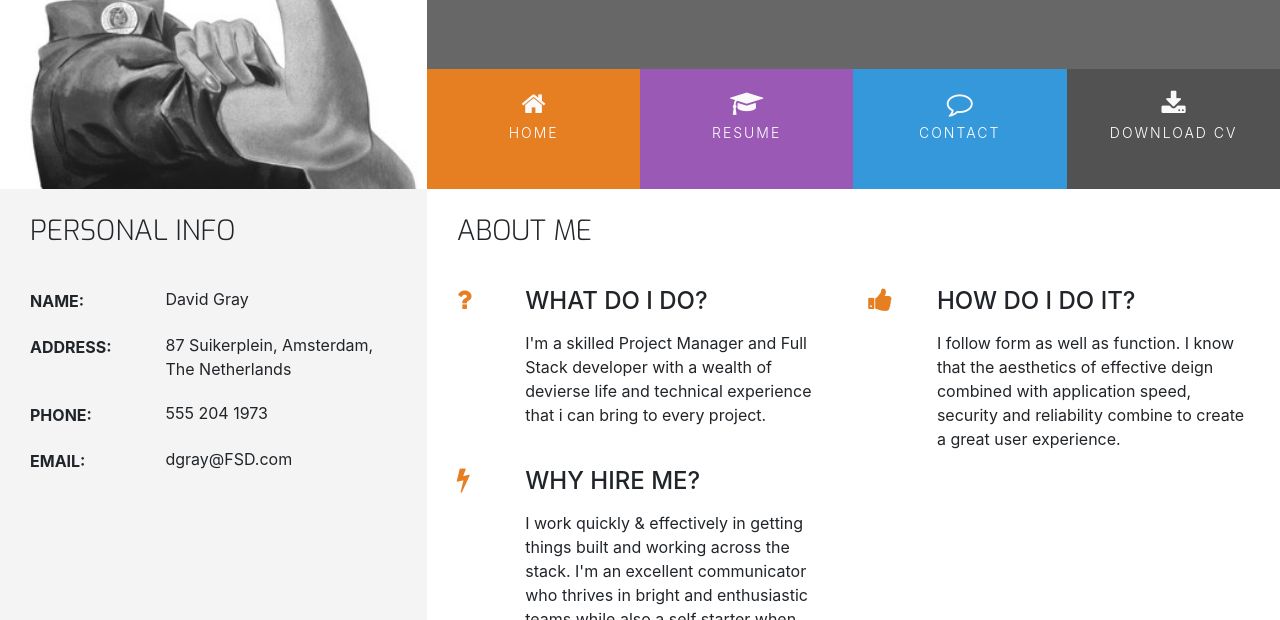
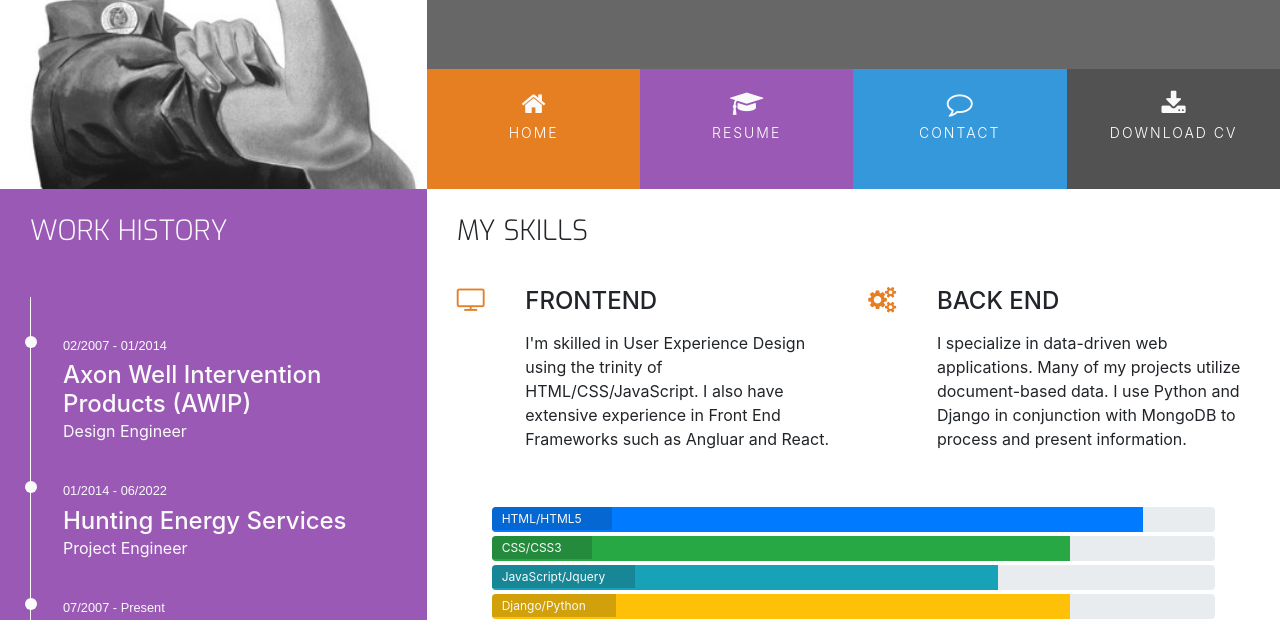
Before and after one commit to dave89gray/MIni_project_rosie_odenkirk, a plain HTML site: page resume.html in a window 1280 px wide. Shown: the part 180-800 px from the top of the page. Drawn offline with nearby package versions, Linux system fonts and the light colour scheme.

Commit message:
Add new resume page and css styling to it

```diff
--- a/assets/css/style.css
+++ b/assets/css/style.css
@@ -12,6 +12,10 @@
 
 .bg-color-personal-info {
     background-color: #f4f4f4;
+}
+
+.bg-color-work-history {
+    background-color: #9b59b6;
 }
 
 .ui-menu-color-home {
@@ -63,6 +67,7 @@ h4 {
     float: none;
 }
 
+.history-heading,
 .section-heading {
     font-family: "Exo", sans-serif;
     font-weight: 300;
@@ -260,3 +265,72 @@ footer {
     position: relative;
     width: 60%;
 }
+
+/* -------------------------------------------- Skills */
+
+.progress {
+    position: relative;
+    height: 25px;
+    margin-bottom: 4px;
+}
+
+.progress-type {
+    position: absolute;
+    left: 0px;
+    font-weight: 400;
+    padding: 3px 30px 2px 10px;
+    color: #fafafa;
+    background-color: rgba(25, 25, 25, 0.2);
+}
+
+.progress-section {
+    margin: 40px 20px;
+}
+
+/* -------------------------------------------- Work History */
+
+.history-heading {
+    color: #fafafa;
+    margin-bottom: 50px;
+}
+
+.timeline-item {
+    padding: 4em 2em 0em 2em;
+    position: relative;
+    color: #fafafa;
+    border-left: 1px solid;
+}
+
+.timeline-item p {
+    padding: 0;
+    margin: 0;
+}
+
+.timeline-item:before {
+    content: attr(data-dates);
+    position: absolute;
+    left: 2.5em;
+    top: 3em;
+    display: block;
+    font-family: "Exp", sans-serif;
+    font-weight: 500;
+    font-size: 0.8em;
+    padding: 0;
+    margin: 0;
+}
+
+.timeline-item:after {
+    width: 12px;
+    height: 12px;
+    display: block;
+    top: 2.4em;
+    position: absolute;
+    left: -6px;
+    border-radius: 12px;
+    content: '';
+    background: #fafafa;
+}
+
+.history-items {
+    margin-bottom: 30px;
+}
--- a/resume.html
+++ b/resume.html
@@ -54,80 +54,46 @@
     </header>
     <section class="container-fluid">
         <div class="row">
-            <div class="col-md-4 bg-color-personal-info section-column">
+            <div class="col-md-4 bg-color-work-history section-column">
                 <div class="row">
                     <div class="col-12">
-                        <h3 class="section-heading uppercase">
-                            Personal info
+                        <h3 class="history-heading uppercase">
+                            Work History
                         </h3>
                     </div>
                 </div>
-                <div class="personal-info-item">
-                    <div class="key">
-                        <p class="uppercase">
-                            Name:
-                        </p>
+                <div class="history-items">
+                    <div class="timeline-item" data-dates="02/2007 - 01/2014">
+                        <h4>Axon Well Intervention Products (AWIP)</h4>
+                        <p>Design Engineer</p>
                     </div>
-                    <div class="value">
-                        <p>
-                            David Gray
-                        </p>
+                    <div class="timeline-item" data-dates="01/2014 - 06/2022">
+                        <h4>Hunting Energy Services</h4>
+                        <p>Project Engineer</p>
                     </div>
-                </div>
-                <div class="personal-info-item">
-                    <div class="key">
-                        <p class="uppercase">
-                            Address:
-                        </p>
-                    </div>
-                    <div class="value">
-                        <p>
-                            87 Suikerplein, Amsterdam, The Netherlands
-                        </p>
-                    </div>
-                </div>
-                <div class="personal-info-item">
-                    <div class="key">
-                        <p class="uppercase">
-                            Phone:
-                        </p>
-                    </div>
-                    <div class="value">
-                        <p>
-                            555 204 1973
-                        </p>
-                    </div>
-                </div>
-                <div class="personal-info-item">
-                    <div class="key">
-                        <p class="uppercase">
-                            Email:
-                        </p>
-                    </div>
-                    <div class="value">
-                        <p>
-                            dgray@FSD.com
-                        </p>
+                    <div class="timeline-item" data-dates="07/2007 - Present ">
+                        <h4>Plug Power</h4>
+                        <p>Project Manager</p>
                     </div>
                 </div>
             </div>
             <div class="col-md-8 bg-color-three-reasons section-column">
                 <div class="row">
                     <div class="col">
-                        <h3 class="section-heading uppercase">About Me</h3>
+                        <h3 class="section-heading uppercase">My Skills</h3>
                     </div>
                 </div>
                 <div class="row">
                     <div class="col-10 offset-1 offset-sm-0 col-sm-4 col-md-6">
                         <div class="row">
                             <div class="col-2">
-                                <i class="three-reasons-icon fa fa-question" aria-hidden="true"></i>
+                                <i class="three-reasons-icon fa fa-tv" aria-hidden="true"></i>
                             </div>
                             <div class="col-10">
-                                <h4 class="three-reasons-heading uppercase">What do i do?</h4>
+                                <h4 class="three-reasons-heading uppercase">Frontend</h4>
                                 <p>
-                                    I'm a skilled Project Manager and Full Stack developer with a wealth of devierse
-                                    life and technical experience that i can bring to every project.
+                                    I'm skilled in User Experience Design using the trinity of HTML/CSS/JavaScript. I
+                                    also have extensive experience in Front End Frameworks such as Angluar and React.
                                 </p>
                             </div>
                         </div>
@@ -135,33 +101,55 @@
                     <div class="col-10 offset-1 offset-sm-0 col-sm-4 col-md-6">
                         <div class="row">
                             <div class="col-2">
-                                <i class="three-reasons-icon fa fa-thumbs-up" aria-hidden="true"></i>
+                                <i class="three-reasons-icon fa fa-gears" aria-hidden="true"></i>
                             </div>
                             <div class="col-10">
-                                <h4 class="three-reasons-heading uppercase">How do I do it?</h4>
+                                <h4 class="three-reasons-heading uppercase">Back end</h4>
                                 <p>
-                                    I follow form as well as function. I know that the aesthetics of effective deign
-                                    combined with application speed, security and reliability combine to create a
-                                    great
-                                    user experience.
+                                    I specialize in data-driven web applications. Many of my projects utilize
+                                    document-based data. I use Python and Django in conjunction with MongoDB to process
+                                    and present information.
                                 </p>
                             </div>
                         </div>
                     </div>
-                    <div class="col-10 offset-1 offset-sm-0 col-sm-4 col-md-6">
-                        <div class="row">
-                            <div class="col-2">
-                                <i class="three-reasons-icon fa fa-bolt " aria-hidden="true"></i>
+                </div>
+                <div class="row progress-section">
+                    <div class="col">
+                        <div class="progress">
+                            <div class="progress-bar" role="progressbar" aria-valuenow="90" aria-valuemin="0"
+                                aria-valuemax="100" style="width:90%;">
+                                <span class="sr-only">90% complete</span>
                             </div>
-                            <div class="col-10">
-                                <h4 class="three-reasons-heading uppercase">Why hire me?</h4>
-                                <p>
-                                    I work quickly & effectively in getting things built and working across the
-                                    stack.
-                                    I'm an excellent communicator who thrives in bright and enthusiastic teams while
-                                    also a self starter when working solo.
-                                </p>
+                            <span class="progress-type">HTML/HTML5</span>
+                        </div>
+                        <div class="progress">
+                            <div class="progress-bar bg-success" role="progressbar" aria-valuenow="80" aria-valuemin="0"
+                                aria-valuemax="100" style="width:80%;">
+                                <span class="sr-only">80% complete</span>
                             </div>
+                            <span class="progress-type">CSS/CSS3</span>
+                        </div>
+                        <div class="progress">
+                            <div class="progress-bar bg-info" role="progressbar" aria-valuenow="70" aria-valuemin="0"
+                                aria-valuemax="100" style="width:70%;">
+                                <span class="sr-only">70% complete</span>
+                            </div>
+                            <span class="progress-type">JavaScript/Jquery</span>
+                        </div>
+                        <div class="progress">
+                            <div class="progress-bar bg-warning" role="progressbar" aria-valuenow="80" aria-valuemin="0"
+                                aria-valuemax="100" style="width:80%;">
+                                <span class="sr-only">80% complete</span>
+                            </div>
+                            <span class="progress-type">Django/Python</span>
+                        </div>
+                        <div class="progress">
+                            <div class="progress-bar bg-danger" role="progressbar" aria-valuenow="80" aria-valuemin="0"
+                                aria-valuemax="100" style="width:80%;">
+                                <span class="sr-only">80% complete</span>
+                            </div>
+                            <span class="progress-type">SQL/NoSQL</span>
                         </div>
                     </div>
                 </div>
```
Also changed, not shown: 1 other file.
